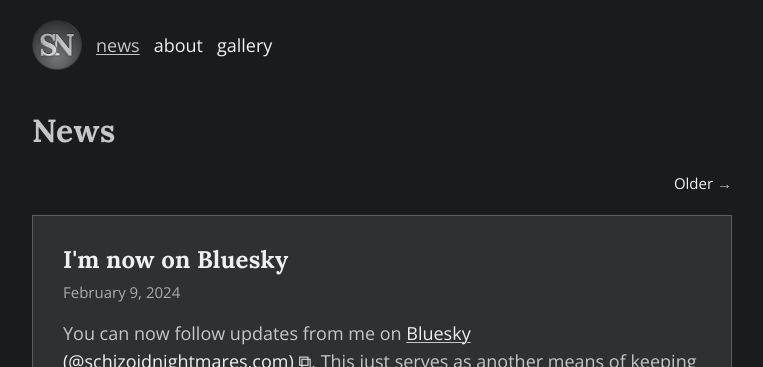
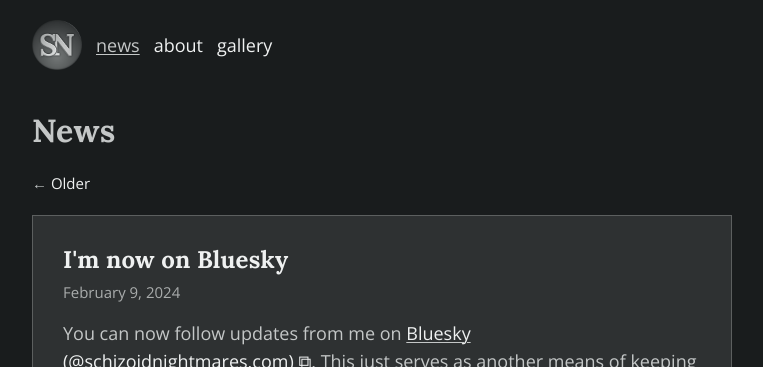
Before and after one commit to schizoidnightmares/schizoidnightmares.com, a Jekyll site: the page built from news.md, in a window 1280 px wide and 900 px high. Shown: the top 367 px of the window, without its empty margins (258-1021 px from the left). Built offline with Jekyll 4.4.1, drawn with Linux system fonts in a browser that asks for light colours; the list of posts is cut into pages by our own code.

Commit message:
changing positions of older and newer page buttons (consistency)

```diff
--- a/_layouts/news.html
+++ b/_layouts/news.html
@@ -7,11 +7,11 @@
     <h1>{{ page.title }}</h1>
     {% if paginator.total_pages > 1 %}
     <div class="pagenav">
+        {% if paginator.next_page %}
+        <p class="return">← <a href="{{ paginator.next_page_path | prepend: site.baseurl }}">Older</a></p>
+        {% endif %}
         {% if paginator.previous_page %}
-        <p class="return">← <a href="{{ paginator.previous_page_path | prepend: site.baseurl }}">Newer</a></p>
-        {% endif %}
-        {% if paginator.next_page %}
-        <p class="advance"><a href="{{ paginator.next_page_path | prepend: site.baseurl }}">Older</a> →</p>
+        <p class="advance"><a href="{{ paginator.previous_page_path | prepend: site.baseurl }}">Newer</a> →</p>
         {% endif %}
     </div>
     {% endif %}
@@ -30,11 +30,11 @@
     {% endfor %}
     {% if paginator.total_pages > 1 %}
     <div class="pagenav">
+        {% if paginator.next_page %}
+        <p class="return">← <a href="{{ paginator.next_page_path | prepend: site.baseurl }}">Older</a></p>
+        {% endif %}
         {% if paginator.previous_page %}
-        <p class="return">← <a href="{{ paginator.previous_page_path | prepend: site.baseurl }}">Newer</a></p>
-        {% endif %}
-        {% if paginator.next_page %}
-        <p class="advance"><a href="{{ paginator.next_page_path | prepend: site.baseurl }}">Older</a> →</p>
+        <p class="advance"><a href="{{ paginator.previous_page_path | prepend: site.baseurl }}">Newer</a> →</p>
         {% endif %}
     </div>
     {% endif %}
```
